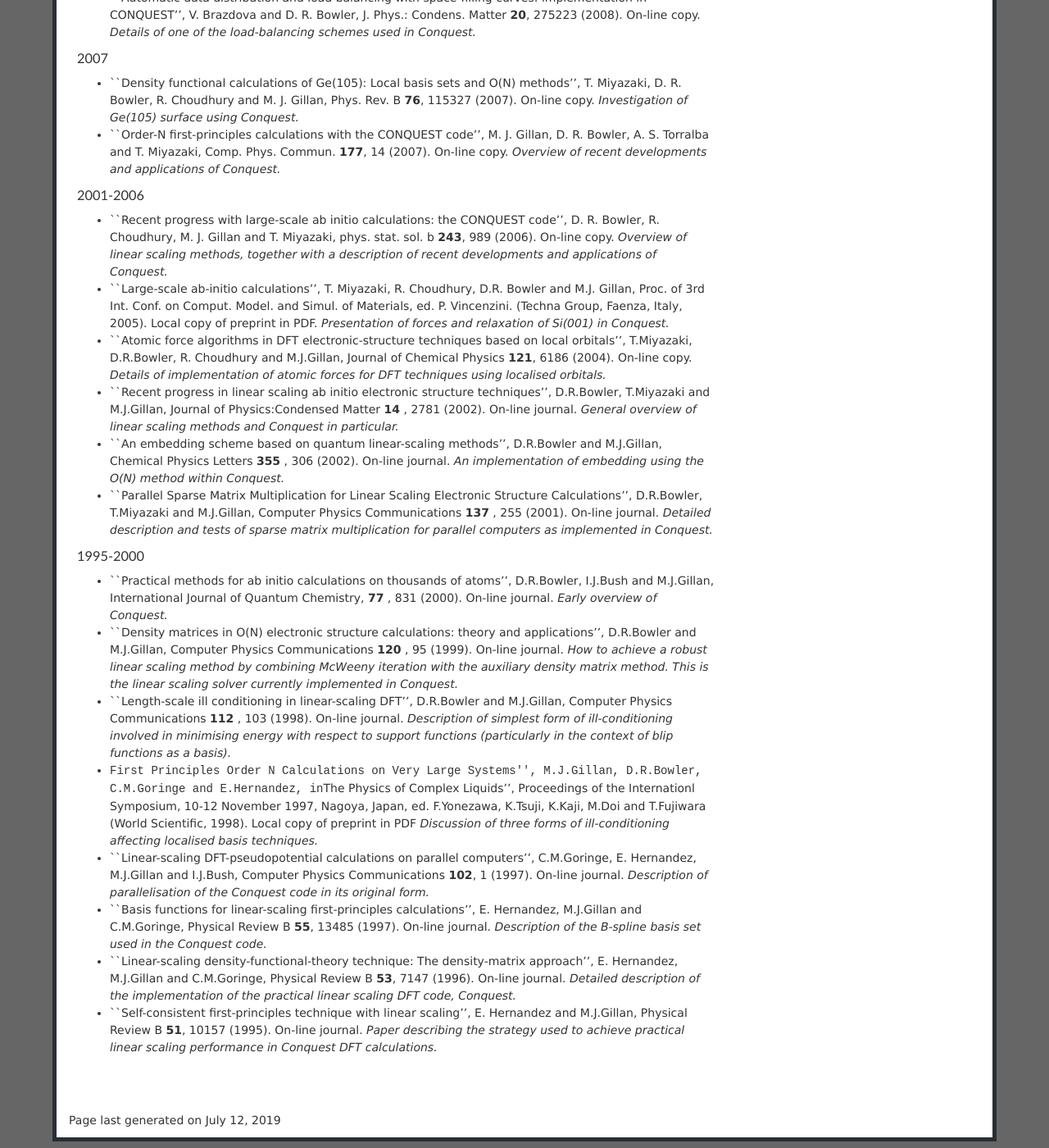
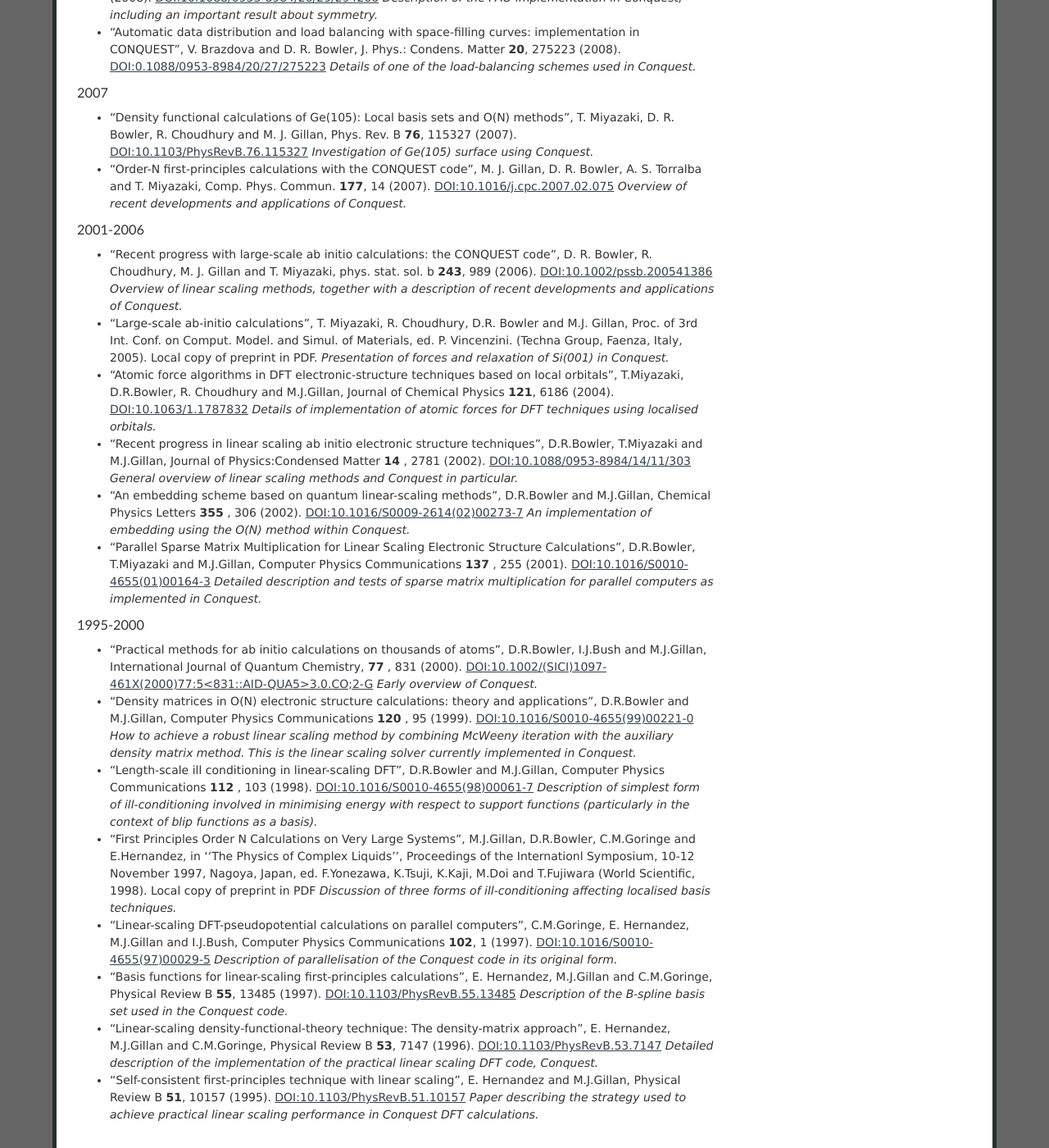
Before and after one commit to OrderN/OrderN.github.io, a Jekyll site: the page built from references.markdown, in a window 1280 px wide and 1400 px high, scrolled down 1859 px. Shown: the whole window at 82% size. Built offline with Jekyll 4.4.1, drawn with Linux system fonts in a browser that asks for light colours; some of the changed text lies outside the part shown.

Commit message:
fix quotation marks

```diff
--- a/references.markdown
+++ b/references.markdown
@@ -10,96 +10,96 @@ preprints. This list is ordered by year of publication.
 ### 2019
 <a name="Y2019"></a>
 
-* ``Gate controlling of quantum interference and direct observation of anti-resonances in single molecule charge transport'', Y. Li, M. Buerkle, G. Li, A. Rostamian, H. Wang, Z. Wang, D. R. Bowler, T. Miyazaki, L. Xiang, Y. Asai, G. Zhou and N. Tao, Nature Mater. **18**, 357 (2019) [DOI:10.1038/s41563-018-0280-5](https://doi.org/10.1038/s41563-018-0280-5)
+* "Gate controlling of quantum interference and direct observation of anti-resonances in single molecule charge transport", Y. Li, M. Buerkle, G. Li, A. Rostamian, H. Wang, Z. Wang, D. R. Bowler, T. Miyazaki, L. Xiang, Y. Asai, G. Zhou and N. Tao, Nature Mater. **18**, 357 (2019) [DOI:10.1038/s41563-018-0280-5](https://doi.org/10.1038/s41563-018-0280-5)
 
 ### 2018
 <a name="Y2018"></a>
 
-* ``Structural properties of silicon–germanium and germanium–silicon core–shell nanowires'', C. O’Rourke, S. Y. Mujahed, C. Kumarasinghe, T. Miyazaki and D. R. Bowler, J. Phys.: Condens. Matter **30** 465303 (2018) [DOI:10.1088/1361-648X/aae617](https://doi.org/10.1088/1361-648X/aae617)
-* ``High-accuracy large-scale DFT calculations using localized orbitals in complex electronic systems: the case of graphene–metal interfaces'', C. Romero-Muñiz, A. Nakata, P. Pou, D. R. Bowler, T. Miyazaki and R. Pérez, J. Phys.: Condens. Matter **30** 505901 (2018) [DOI:10.1088/1361-648X/aaec4c](https://doi.org/10.1088/1361-648X/aaec4c)
+* "Structural properties of silicon–germanium and germanium–silicon core–shell nanowires", C. O’Rourke, S. Y. Mujahed, C. Kumarasinghe, T. Miyazaki and D. R. Bowler, J. Phys.: Condens. Matter **30** 465303 (2018) [DOI:10.1088/1361-648X/aae617](https://doi.org/10.1088/1361-648X/aae617)
+* "High-accuracy large-scale DFT calculations using localized orbitals in complex electronic systems: the case of graphene–metal interfaces", C. Romero-Muñiz, A. Nakata, P. Pou, D. R. Bowler, T. Miyazaki and R. Pérez, J. Phys.: Condens. Matter **30** 505901 (2018) [DOI:10.1088/1361-648X/aaec4c](https://doi.org/10.1088/1361-648X/aaec4c)
 
 ### 2017
 <a name="Y2017"></a>
 
-* ``Efficient Calculation of Electronic Structure Using O(N) Density Functional Theory'', A. Nakata, Y. Futamura, T. Sakurai, D. R. Bowler and T. Miyazaki, J. Chem. Theory Comput. **13** 4146 (2017) [DOI:10.1021/acs.jctc.7b00385](https://doi.org/10.1021/acs.jctc.7b00385)
-* ``Canonical-ensemble extended Lagrangian Born--Oppenheimer molecular dynamics for the linear scaling density functional theory'', T. Hirakawa, T. Suzuki, D. R. Bowler and T. Miyazaki, J. Phys.: Condens. Matter **29** 405901 (2017) [DOI:10.1088/1361-648X/aa810d](https://doi.org/10.1088/1361-648X/aa810d)
+* "Efficient Calculation of Electronic Structure Using O(N) Density Functional Theory", A. Nakata, Y. Futamura, T. Sakurai, D. R. Bowler and T. Miyazaki, J. Chem. Theory Comput. **13** 4146 (2017) [DOI:10.1021/acs.jctc.7b00385](https://doi.org/10.1021/acs.jctc.7b00385)
+* "Canonical-ensemble extended Lagrangian Born--Oppenheimer molecular dynamics for the linear scaling density functional theory", T. Hirakawa, T. Suzuki, D. R. Bowler and T. Miyazaki, J. Phys.: Condens. Matter **29** 405901 (2017) [DOI:10.1088/1361-648X/aa810d](https://doi.org/10.1088/1361-648X/aa810d)
 
 ### 2016
 <a name="Y2016"></a>
 
-* ``Communication: Generalized canonical purification for density matrix minimization'', L. A. Truflandier, R. M. Dianzinga and D. R. Bowler, J. Chem. Phys. **144**, 091102 (2016) [DOI:10.1063/1.4943213](http://dx.doi.org/10.1063/1.4943213)
-* ``Linear-scaling first-principles molecular dynamics of complex biological systems with the Conquest code'', T. Otsuka, M. Taiji, D. R. Bowler and T. Miyazaki, Jap. J. Appl. Phys. **55**,  1102B1  (2016) [On-line copy](https://doi.org/10.7567/JJAP.55.1102B1)
+* "Communication: Generalized canonical purification for density matrix minimization", L. A. Truflandier, R. M. Dianzinga and D. R. Bowler, J. Chem. Phys. **144**, 091102 (2016) [DOI:10.1063/1.4943213](http://dx.doi.org/10.1063/1.4943213)
+* "Linear-scaling first-principles molecular dynamics of complex biological systems with the Conquest code", T. Otsuka, M. Taiji, D. R. Bowler and T. Miyazaki, Jap. J. Appl. Phys. **55**,  1102B1  (2016) [DOI:10.7567/JJAP.55.1102B1](https://doi.org/10.7567/JJAP.55.1102B1)
 
 ### 2015
 <a name="Y2015"></a>
 
-   * ``Linear scaling density matrix real time TDDFT: Propagator unitarity and matrix truncation'', C. O'Rourke and D. R. Bowler, J. Chem. Phys. **143**, 102801 (2015) [DOI:10.1063/1.4919128](http://dx.doi.org/10.1063/1.4919128)
-   * ``Optimized multi-site local orbitals in the large-scale DFT program CONQUEST'', A. Nakata, D. Bowler and T. Miyazaki, Phys. Chem. Chem. Phys.  **17**,  31427  (2015) [DOI:10.1039/C5CP00934K](http://dx.doi.org/10.1039/C5CP00934K)
+   * "Linear scaling density matrix real time TDDFT: Propagator unitarity and matrix truncation", C. O'Rourke and D. R. Bowler, J. Chem. Phys. **143**, 102801 (2015) [DOI:10.1063/1.4919128](http://dx.doi.org/10.1063/1.4919128)
+   * "Optimized multi-site local orbitals in the large-scale DFT program CONQUEST", A. Nakata, D. Bowler and T. Miyazaki, Phys. Chem. Chem. Phys.  **17**,  31427  (2015) [DOI:10.1039/C5CP00934K](http://dx.doi.org/10.1039/C5CP00934K)
 
 ### 2014
 <a name="Y2014"></a>
 
-   * ``Stable and Efficient Linear Scaling First-Principles Molecular Dynamics for 10,000+ atoms'', M. Arita,  D. R. Bowler and T. Miyazaki, J. Chem. Theory Comput. **10** 5419 (2014) [DOI:10.1021/ct500847y](http://dx.doi.org/10.1021/ct500847y)
-   * ``Large-scale DFT simulations with a linear-scaling DFT code CONQUEST on K-computer'', M. Arita, S. Arapan, D. R. Bowler and T. Miyazaki, J. Adv. Simul. Sci. Eng.  **1**, 87 (2014) [DOI:10.15748/jasse.1.87](http://dx.doi.org/10.15748/jasse.1.87)
-   * ``Efficient Calculations with Multisite Local Orbitals in a Large-Scale DFT Code CONQUEST'', A. Nakata, D. R. Bowler and T. Miyazaki, J. Chem. Theory Comput. **10**, 4813  (2014) [DOI:10.1021/ct5004934](http://dx.doi.org/10.1021/ct5004934)
+   * "Stable and Efficient Linear Scaling First-Principles Molecular Dynamics for 10,000+ atoms", M. Arita,  D. R. Bowler and T. Miyazaki, J. Chem. Theory Comput. **10** 5419 (2014) [DOI:10.1021/ct500847y](http://dx.doi.org/10.1021/ct500847y)
+   * "Large-scale DFT simulations with a linear-scaling DFT code CONQUEST on K-computer", M. Arita, S. Arapan, D. R. Bowler and T. Miyazaki, J. Adv. Simul. Sci. Eng.  **1**, 87 (2014) [DOI:10.15748/jasse.1.87](http://dx.doi.org/10.15748/jasse.1.87)
+   * "Efficient Calculations with Multisite Local Orbitals in a Large-Scale DFT Code CONQUEST", A. Nakata, D. R. Bowler and T. Miyazaki, J. Chem. Theory Comput. **10**, 4813  (2014) [DOI:10.1021/ct5004934](http://dx.doi.org/10.1021/ct5004934)
 
 ### 2013
 <a name="Y2013"></a>
 
-   * ``Density-functional theory study of gramicidin A ion channel geometry and electronic properties'', Milica Todorović, D. R. Bowler, M. J. Gillan, Tsuyoshi Miyazaki, J. R. Soc. Interface **10**, 20130547 (2013). [DOI:10.1098/rsif.2013.0547](http://dx.doi/org/10.1098/rsif.2013.0547) *Paper studying the electrostatic potential in the gramicidin A channel*
+   * "Density-functional theory study of gramicidin A ion channel geometry and electronic properties", Milica Todorović, D. R. Bowler, M. J. Gillan, Tsuyoshi Miyazaki, J. R. Soc. Interface **10**, 20130547 (2013). [DOI:10.1098/rsif.2013.0547](http://dx.doi.org/10.1098/rsif.2013.0547) *Paper studying the electrostatic potential in the gramicidin A channel*
 
 ### 2012
 <a name="Y2012"></a>
 
-   * ``O(N) methods in electronic structure calculations'', D. R. Bowler and T. Miyazaki, Rep. Prog. Phys. **75**, 036503 (2012). [DOI:10.1088/0034-4885/75/3/036503](http://dx.doi.org/10.1088/0034-4885/75/3/036503) *Exhaustive review of linear scaling methods.*
+   * "O(N) methods in electronic structure calculations", D. R. Bowler and T. Miyazaki, Rep. Prog. Phys. **75**, 036503 (2012). [DOI:10.1088/0034-4885/75/3/036503](http://dx.doi.org/10.1088/0034-4885/75/3/036503) *Exhaustive review of linear scaling methods.*
 
 ### 2011
 <a name="Y2011"></a>
 
-   * ``Linear Scaling Constrained Density Functional Theory in CONQUEST'', A. M. P. Sena, T. Miyazaki and D. R. Bowler, J. Chem. Theory Comput. **7**, 884 (2011). [DOI:10.1021/ct100601n](http://dx.doi.org/10.1021/ct100601n) *Paper detailing the implementation of constrained DFT in Conquest.*
+   * "Linear Scaling Constrained Density Functional Theory in CONQUEST", A. M. P. Sena, T. Miyazaki and D. R. Bowler, J. Chem. Theory Comput. **7**, 884 (2011). [DOI:10.1021/ct100601n](http://dx.doi.org/10.1021/ct100601n) *Paper detailing the implementation of constrained DFT in Conquest.*
 
 ### 2010
 <a name="Y2010"></a>
 
-   * ``Calculations for millions of atoms with density functional theory: linear scaling shows its potential'', D. R. Bowler and T. Miyazaki, J. Phys.: Condens. Matter **22**, 074207 (2010). On-line copy. *Paper demonstrating that DFT calculations on systems containing millions of atoms are now possible.*
+   * "Calculations for millions of atoms with density functional theory: linear scaling shows its potential", D. R. Bowler and T. Miyazaki, J. Phys.: Condens. Matter **22**, 074207 (2010). [DOI:10.1088/0953-8984/22/7/074207](https://doi.org/10.1088/0953-8984/22/7/074207) *Paper demonstrating that DFT calculations on systems containing millions of atoms are now possible.*
 
 ### 2009
 <a name="Y2009"></a>
 
-   * ``Non-self-consistent Density-Functional Theory Exchange-Correlation Forces for GGA Functionals'', Antonio S. Torralba, David R. Bowler, Tsuyoshi Miyazaki and Michael J. Gillan, J. Chem. Theory Comput. **5**, 1499 (2009). On-line copy. *Implementation of GGA in Conquest both self-consistently and non-self-consistently.*
+   * "Non-self-consistent Density-Functional Theory Exchange-Correlation Forces for GGA Functionals", Antonio S. Torralba, David R. Bowler, Tsuyoshi Miyazaki and Michael J. Gillan, J. Chem. Theory Comput. **5**, 1499 (2009). [DOI:10.1021/ct8005425](https://doi.org/10.1021/ct8005425) *Implementation of GGA in Conquest both self-consistently and non-self-consistently.*
 
 ### 2008
 <a name="Y2008"></a>
 
-   * ``The energetics of hut-cluster self-assembly in Ge/Si(001) from linear-scaling DFT calculations'', T. Miyazaki, D. R. Bowler, M. J. Gillan and T. Ohno, J. Phys. Soc. Jpn. **77**, 123706 (2008). On-line copy.  *Studying self-assembled hut clusters of Ge on Si(001) with system sizes up to 23,000 atoms.*
-   * ``Accuracy of order-N density-functional theory calculations on DNA systems using CONQUEST'', T. Otsuka, T. Miyazaki, T. Ohno, D. R. Bowler and M. J. Gillan, J. Phys.:Condens. Matter **20**, 294201 (2008). On-line copy. *A study of DNA fragments (up to 10 base-pairs) with Conquest.*
-   * ``Pseudo-atomic orbitals as basis sets for the O(N) DFT code CONQUEST'', A. S. Torralba, M. Todorovic, V. Brazdova, R. Choudhury, T. Miyazaki, M. J. Gillan and D. R. Bowler, J. Phys.:Condens. Matter **20**, 294206 (2008). On-line copy.  *Description of the PAO implementation in Conquest, including an important result about symmetry.*
-   * ``Automatic data distribution and load balancing with space-filling curves: implementation in CONQUEST'', V. Brazdova and D. R. Bowler, J. Phys.: Condens. Matter **20**, 275223 (2008). On-line copy.  *Details of one of the load-balancing schemes used in Conquest.*
+   * "The energetics of hut-cluster self-assembly in Ge/Si(001) from linear-scaling DFT calculations", T. Miyazaki, D. R. Bowler, M. J. Gillan and T. Ohno, J. Phys. Soc. Jpn. **77**, 123706 (2008). [DOI:10.1143/JPSJ.77.123706](https://doi.org/10.1143/JPSJ.77.123706)  *Studying self-assembled hut clusters of Ge on Si(001) with system sizes up to 23,000 atoms.*
+   * "Accuracy of order-N density-functional theory calculations on DNA systems using CONQUEST", T. Otsuka, T. Miyazaki, T. Ohno, D. R. Bowler and M. J. Gillan, J. Phys.:Condens. Matter **20**, 294201 (2008). [DOI:10.1088/0953-8984/20/29/294201](https://doi.org/10.1088/0953-8984/20/29/294201) *A study of DNA fragments (up to 10 base-pairs) with Conquest.*
+   * "Pseudo-atomic orbitals as basis sets for the O(N) DFT code CONQUEST", A. S. Torralba, M. Todorovic, V. Brazdova, R. Choudhury, T. Miyazaki, M. J. Gillan and D. R. Bowler, J. Phys.:Condens. Matter **20**, 294206 (2008). [DOI:10.1088/0953-8984/20/29/294206](https://doi.org/10.1088/0953-8984/20/29/294206)  *Description of the PAO implementation in Conquest, including an important result about symmetry.*
+   * "Automatic data distribution and load balancing with space-filling curves: implementation in CONQUEST", V. Brazdova and D. R. Bowler, J. Phys.: Condens. Matter **20**, 275223 (2008). [DOI:0.1088/0953-8984/20/27/275223](https://doi.org/10.1088/0953-8984/20/27/275223)  *Details of one of the load-balancing schemes used in Conquest.*
 
 ### 2007
 <a name="Y2007"></a>
 
-   * ``Density functional calculations of Ge(105): Local basis sets and O(N) methods'', T. Miyazaki, D. R. Bowler, R. Choudhury and M. J. Gillan, Phys. Rev. B **76**, 115327 (2007). On-line copy. *Investigation of Ge(105) surface using Conquest.*
-   * ``Order-N first-principles calculations with the CONQUEST code'', M. J. Gillan, D. R. Bowler, A. S. Torralba and T. Miyazaki, Comp. Phys. Commun. **177**, 14 (2007). On-line copy.  *Overview of recent developments and applications of Conquest.*
+   * "Density functional calculations of Ge(105): Local basis sets and O(N) methods", T. Miyazaki, D. R. Bowler, R. Choudhury and M. J. Gillan, Phys. Rev. B **76**, 115327 (2007). [DOI:10.1103/PhysRevB.76.115327](https://doi.org/10.1103/PhysRevB.76.115327) *Investigation of Ge(105) surface using Conquest.*
+   * "Order-N first-principles calculations with the CONQUEST code", M. J. Gillan, D. R. Bowler, A. S. Torralba and T. Miyazaki, Comp. Phys. Commun. **177**, 14 (2007). [DOI:10.1016/j.cpc.2007.02.075](https://doi.org/10.1016/j.cpc.2007.02.075)  *Overview of recent developments and applications of Conquest.*
 
 ### 2001-2006
 <a name="Y2006"></a>
 
-   * ``Recent progress with large-scale ab initio calculations: the CONQUEST code'', D. R. Bowler, R. Choudhury, M. J. Gillan and T. Miyazaki, phys. stat. sol. b **243**, 989 (2006). On-line copy. *Overview of linear scaling methods, together with a description of recent developments and applications of Conquest.*
-   * ``Large-scale ab-initio calculations'', T. Miyazaki, R. Choudhury, D.R. Bowler and M.J. Gillan, Proc. of 3rd Int. Conf. on Comput. Model. and Simul. of Materials, ed. P. Vincenzini. (Techna Group, Faenza, Italy, 2005). Local copy of preprint in PDF. *Presentation of forces and relaxation of Si(001) in Conquest.*
-   * ``Atomic force algorithms in DFT electronic-structure techniques based on local orbitals'', T.Miyazaki, D.R.Bowler, R. Choudhury and M.J.Gillan, Journal of Chemical Physics **121**, 6186 (2004). On-line copy. *Details of implementation of atomic forces for DFT techniques using localised orbitals.*
-   * ``Recent progress in linear scaling ab initio electronic structure techniques'', D.R.Bowler, T.Miyazaki and M.J.Gillan, Journal of Physics:Condensed Matter **14** , 2781 (2002). On-line journal.  *General overview of linear scaling methods and Conquest in particular.*
-   * ``An embedding scheme based on quantum linear-scaling methods'', D.R.Bowler and M.J.Gillan, Chemical Physics Letters **355** , 306 (2002). On-line journal.  *An implementation of embedding using the O(N) method within Conquest.*
-   * ``Parallel Sparse Matrix Multiplication for Linear Scaling Electronic Structure Calculations'', D.R.Bowler, T.Miyazaki and M.J.Gillan, Computer Physics Communications **137** , 255 (2001). On-line journal. *Detailed description and tests of sparse matrix multiplication for parallel computers as implemented in Conquest.*
+   * "Recent progress with large-scale ab initio calculations: the CONQUEST code", D. R. Bowler, R. Choudhury, M. J. Gillan and T. Miyazaki, phys. stat. sol. b **243**, 989 (2006). [DOI:10.1002/pssb.200541386]( https://doi.org/10.1002/pssb.200541386) *Overview of linear scaling methods, together with a description of recent developments and applications of Conquest.*
+   * "Large-scale ab-initio calculations", T. Miyazaki, R. Choudhury, D.R. Bowler and M.J. Gillan, Proc. of 3rd Int. Conf. on Comput. Model. and Simul. of Materials, ed. P. Vincenzini. (Techna Group, Faenza, Italy, 2005). Local copy of preprint in PDF. *Presentation of forces and relaxation of Si(001) in Conquest.*
+   * "Atomic force algorithms in DFT electronic-structure techniques based on local orbitals", T.Miyazaki, D.R.Bowler, R. Choudhury and M.J.Gillan, Journal of Chemical Physics **121**, 6186 (2004). [DOI:10.1063/1.1787832](https://doi.org/10.1063/1.1787832) *Details of implementation of atomic forces for DFT techniques using localised orbitals.*
+   * "Recent progress in linear scaling ab initio electronic structure techniques", D.R.Bowler, T.Miyazaki and M.J.Gillan, Journal of Physics:Condensed Matter **14** , 2781 (2002). [DOI:10.1088/0953-8984/14/11/303](https://doi.org/10.1088/0953-8984/14/11/303)  *General overview of linear scaling methods and Conquest in particular.*
+   * "An embedding scheme based on quantum linear-scaling methods", D.R.Bowler and M.J.Gillan, Chemical Physics Letters **355** , 306 (2002). [DOI:10.1016/S0009-2614(02)00273-7](https://doi.org/10.1016/S0009-2614(02)00273-7)  *An implementation of embedding using the O(N) method within Conquest.*
+   * "Parallel Sparse Matrix Multiplication for Linear Scaling Electronic Structure Calculations", D.R.Bowler, T.Miyazaki and M.J.Gillan, Computer Physics Communications **137** , 255 (2001). [DOI:10.1016/S0010-4655(01)00164-3](https://doi.org/10.1016/S0010-4655(01)00164-3) *Detailed description and tests of sparse matrix multiplication for parallel computers as implemented in Conquest.*
 
 ### 1995-2000
 <a name="Y2000"></a>
 
-   * ``Practical methods for ab initio calculations on thousands of atoms'', D.R.Bowler, I.J.Bush and M.J.Gillan, International Journal of Quantum Chemistry, **77** , 831 (2000). On-line journal.  *Early overview of Conquest.*
-   * ``Density matrices in O(N) electronic structure calculations: theory and applications'', D.R.Bowler and M.J.Gillan, Computer Physics Communications **120** , 95 (1999). On-line journal.  *How to achieve a robust linear scaling method by combining McWeeny iteration with the auxiliary density matrix method. This is the linear scaling solver currently implemented in Conquest.*
-   * ``Length-scale ill conditioning in linear-scaling DFT'', D.R.Bowler and M.J.Gillan, Computer Physics Communications **112** , 103 (1998). On-line journal.  *Description of simplest form of ill-conditioning involved in minimising energy with respect to support functions (particularly in the context of blip functions as a basis).*
-   * ``First Principles Order N Calculations on Very Large Systems'', M.J.Gillan, D.R.Bowler, C.M.Goringe and E.Hernandez, in ``The Physics of Complex Liquids'', Proceedings of the Internationl Symposium, 10-12 November 1997, Nagoya, Japan, ed. F.Yonezawa, K.Tsuji, K.Kaji, M.Doi and T.Fujiwara (World Scientific, 1998). Local copy of preprint in PDF   *Discussion of three forms of ill-conditioning affecting localised basis techniques.*
-   * ``Linear-scaling DFT-pseudopotential calculations on parallel computers'', C.M.Goringe, E. Hernandez, M.J.Gillan and I.J.Bush, Computer Physics Communications **102**, 1 (1997). On-line journal.  *Description of parallelisation of the Conquest code in its original form.*
-   * ``Basis functions for linear-scaling first-principles calculations'', E. Hernandez, M.J.Gillan and C.M.Goringe, Physical Review B **55**, 13485 (1997). On-line journal.  *Description of the B-spline basis set used in the Conquest code.*
-   * ``Linear-scaling density-functional-theory technique: The density-matrix approach'', E. Hernandez, M.J.Gillan and C.M.Goringe, Physical Review B **53**, 7147 (1996). On-line journal.   *Detailed description of the implementation of the practical linear scaling DFT code, Conquest.*
-   * ``Self-consistent first-principles technique with linear scaling'', E. Hernandez and M.J.Gillan, Physical Review B **51**, 10157 (1995). On-line journal.   *Paper describing the strategy used to achieve practical linear scaling performance in Conquest DFT calculations.*
+   * "Practical methods for ab initio calculations on thousands of atoms", D.R.Bowler, I.J.Bush and M.J.Gillan, International Journal of Quantum Chemistry, **77** , 831 (2000). [DOI:10.1002/(SICI)1097-461X(2000)77:5<831::AID-QUA5>3.0.CO;2-G](https://doi.org/10.1002/(SICI)1097-461X(2000)77:5<831::AID-QUA5>3.0.CO;2-G)  *Early overview of Conquest.*
+   * "Density matrices in O(N) electronic structure calculations: theory and applications", D.R.Bowler and M.J.Gillan, Computer Physics Communications **120** , 95 (1999). [DOI:10.1016/S0010-4655(99)00221-0](https://doi.org/10.1016/S0010-4655(99)00221-0)  *How to achieve a robust linear scaling method by combining McWeeny iteration with the auxiliary density matrix method. This is the linear scaling solver currently implemented in Conquest.*
+   * "Length-scale ill conditioning in linear-scaling DFT", D.R.Bowler and M.J.Gillan, Computer Physics Communications **112** , 103 (1998). [DOI:10.1016/S0010-4655(98)00061-7](https://doi.org/10.1016/S0010-4655(98)00061-7)  *Description of simplest form of ill-conditioning involved in minimising energy with respect to support functions (particularly in the context of blip functions as a basis).*
+   * "First Principles Order N Calculations on Very Large Systems", M.J.Gillan, D.R.Bowler, C.M.Goringe and E.Hernandez, in ''The Physics of Complex Liquids'', Proceedings of the Internationl Symposium, 10-12 November 1997, Nagoya, Japan, ed. F.Yonezawa, K.Tsuji, K.Kaji, M.Doi and T.Fujiwara (World Scientific, 1998). Local copy of preprint in PDF   *Discussion of three forms of ill-conditioning affecting localised basis techniques.*
+   * "Linear-scaling DFT-pseudopotential calculations on parallel computers", C.M.Goringe, E. Hernandez, M.J.Gillan and I.J.Bush, Computer Physics Communications **102**, 1 (1997). [DOI:10.1016/S0010-4655(97)00029-5](https://doi.org/10.1016/S0010-4655(97)00029-5)  *Description of parallelisation of the Conquest code in its original form.*
+   * "Basis functions for linear-scaling first-principles calculations", E. Hernandez, M.J.Gillan and C.M.Goringe, Physical Review B **55**, 13485 (1997). [DOI:10.1103/PhysRevB.55.13485](https://doi.org/10.1103/PhysRevB.55.13485)  *Description of the B-spline basis set used in the Conquest code.*
+   * "Linear-scaling density-functional-theory technique: The density-matrix approach", E. Hernandez, M.J.Gillan and C.M.Goringe, Physical Review B **53**, 7147 (1996). [DOI:10.1103/PhysRevB.53.7147](https://doi.org/10.1103/PhysRevB.53.7147)   *Detailed description of the implementation of the practical linear scaling DFT code, Conquest.*
+   * "Self-consistent first-principles technique with linear scaling", E. Hernandez and M.J.Gillan, Physical Review B **51**, 10157 (1995). [DOI:10.1103/PhysRevB.51.10157](https://doi.org/10.1103/PhysRevB.51.10157)   *Paper describing the strategy used to achieve practical linear scaling performance in Conquest DFT calculations.*
```
